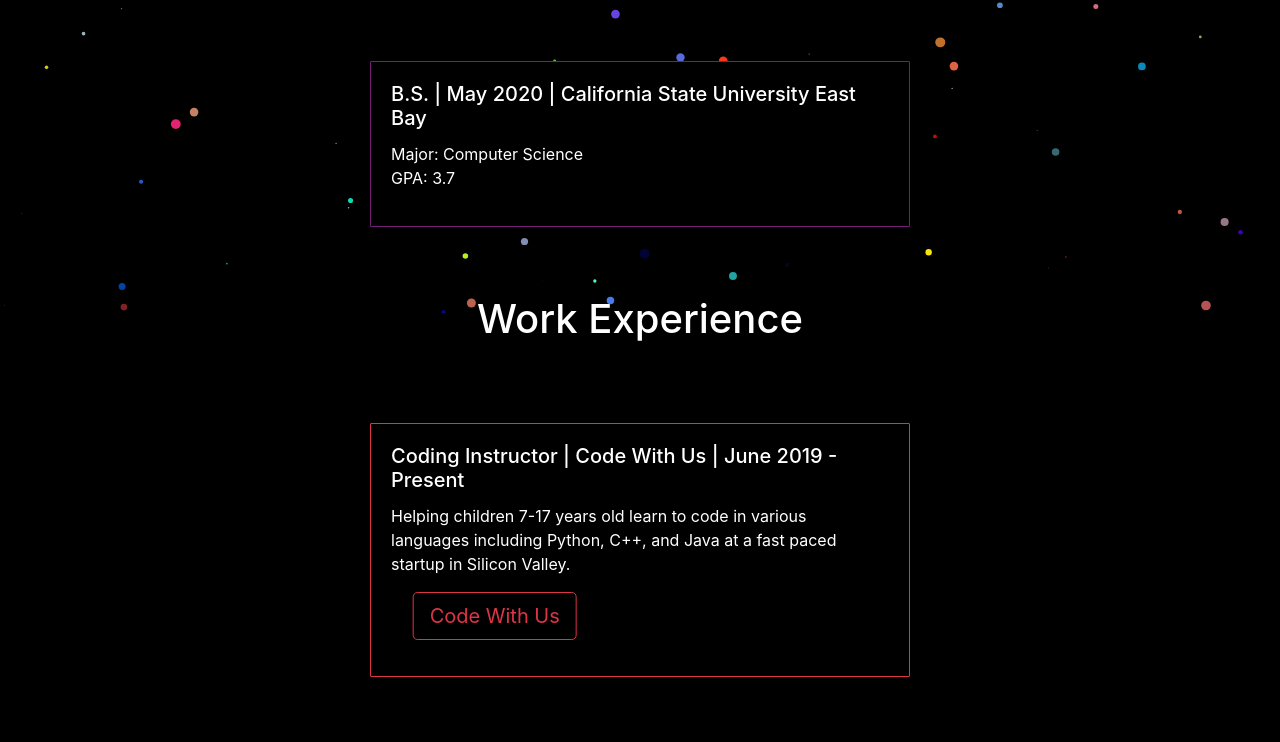
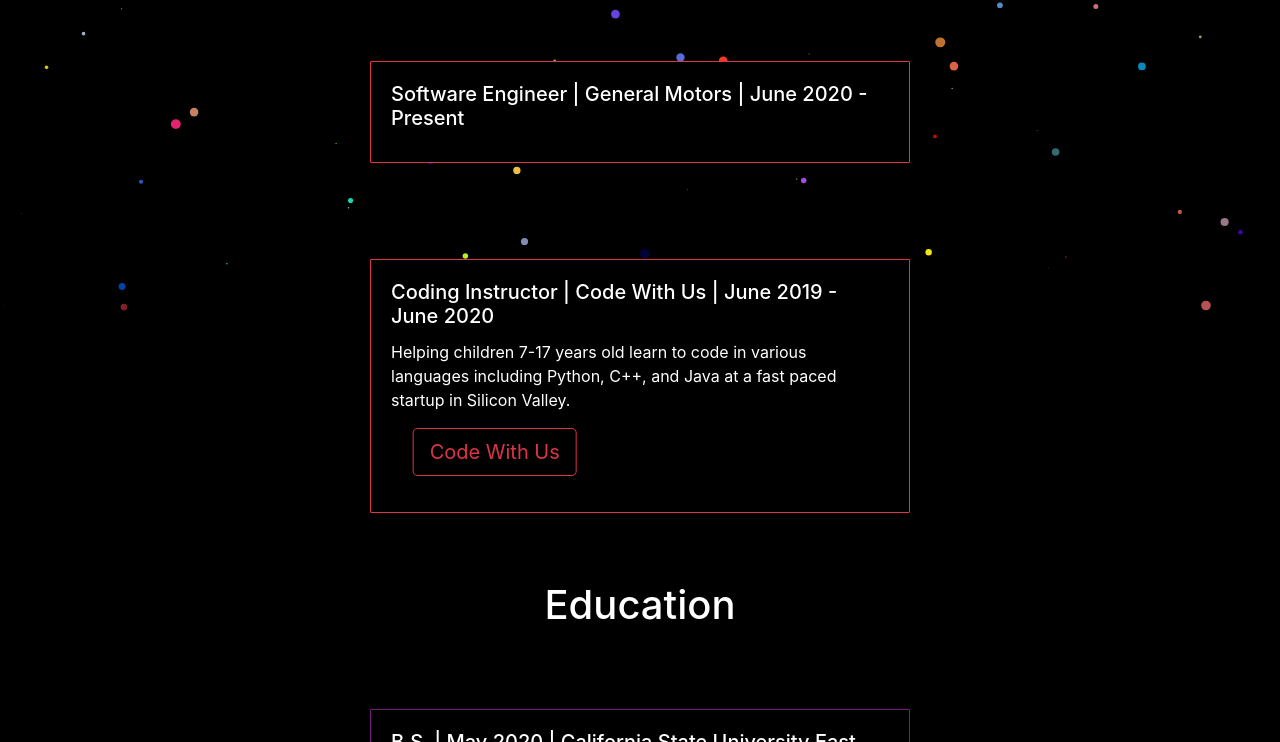
Before and after one commit to TristanRoss/New-Portfolio, a website: page index.html in a window 1280 px wide. Shown: the part 487-1229 px from the top of the page. Drawn offline with nearby package versions, Linux system fonts and the light colour scheme.

Commit message:
Update work experience

```diff
--- a/index.html
+++ b/index.html
@@ -42,6 +42,45 @@
     </div>
 
     <div class="card-body m-0 header">
+        <h1 class="card-title text-center">Work Experience</h5>
+    </div>
+
+    <div class="wrapper">
+        <div class="container">
+            <div class="row justify-content-center">
+                <div class="col-sm-12 col-md-6">
+                    <div class="card my-5 workFirst">
+                        <div class="card-body text-left">
+                            <h5 class="card-title">Software Engineer | General Motors | June 2020 - Present</h5>
+                            <p class="card-text"></p>
+                        </div>
+                    </div>
+                </div>
+            </div>
+        </div>
+    </div>
+
+    <div class="wrapper">
+        <div class="container">
+            <div class="row justify-content-center">
+                <div class="col-sm-12 col-md-6">
+                    <div class="card my-5 workFirst">
+                        <div class="card-body text-left">
+                            <h5 class="card-title">Coding Instructor | Code With Us | June 2019 - June 2020</h5>
+                            <p class="card-text">Helping children 7-17 years old learn to code in various languages
+                                including Python, C++, and Java at a fast paced startup in Silicon Valley.</p>
+                            <p class="lead">
+                                <a class="btn btn-outline-danger btn-lg" href="https://www.codewithus.com/"
+                                    role="button" id="codeWithUs">Code With Us</a>
+                            </p>
+                        </div>
+                    </div>
+                </div>
+            </div>
+        </div>
+    </div>
+
+    <div class="card-body m-0 header">
         <h1 class="card-title text-center">Education</h5>
     </div>
 
@@ -53,30 +92,6 @@
                         <div class="card-body text-left">
                             <h5 class="card-title">B.S. | May 2020 | California State University East Bay</h5>
                             <p>Major: Computer Science<br>GPA: 3.7</p>
-                        </div>
-                    </div>
-                </div>
-            </div>
-        </div>
-    </div>
-
-    <div class="card-body m-0 header">
-        <h1 class="card-title text-center">Work Experience</h5>
-    </div>
-
-    <div class="wrapper">
-        <div class="container">
-            <div class="row justify-content-center">
-                <div class="col-sm-12 col-md-6">
-                    <div class="card my-5" id="workFirst">
-                        <div class="card-body text-left">
-                            <h5 class="card-title">Coding Instructor | Code With Us | June 2019 - Present</h5>
-                            <p class="card-text">Helping children 7-17 years old learn to code in various languages
-                                including Python, C++, and Java at a fast paced startup in Silicon Valley.</p>
-                            <p class="lead">
-                                <a class="btn btn-outline-danger btn-lg" href="https://www.codewithus.com/"
-                                    role="button" id="codeWithUs">Code With Us</a>
-                            </p>
                         </div>
                     </div>
                 </div>
--- a/src/scss/styles.scss
+++ b/src/scss/styles.scss
@@ -57,7 +57,7 @@
     border-radius: 1px;
 }
 
-#workFirst {
+.workFirst {
     border: 1px solid #dc3545;
     border-radius: 1px;
 }
```
Also changed, not shown: src/scss/styles.css.
